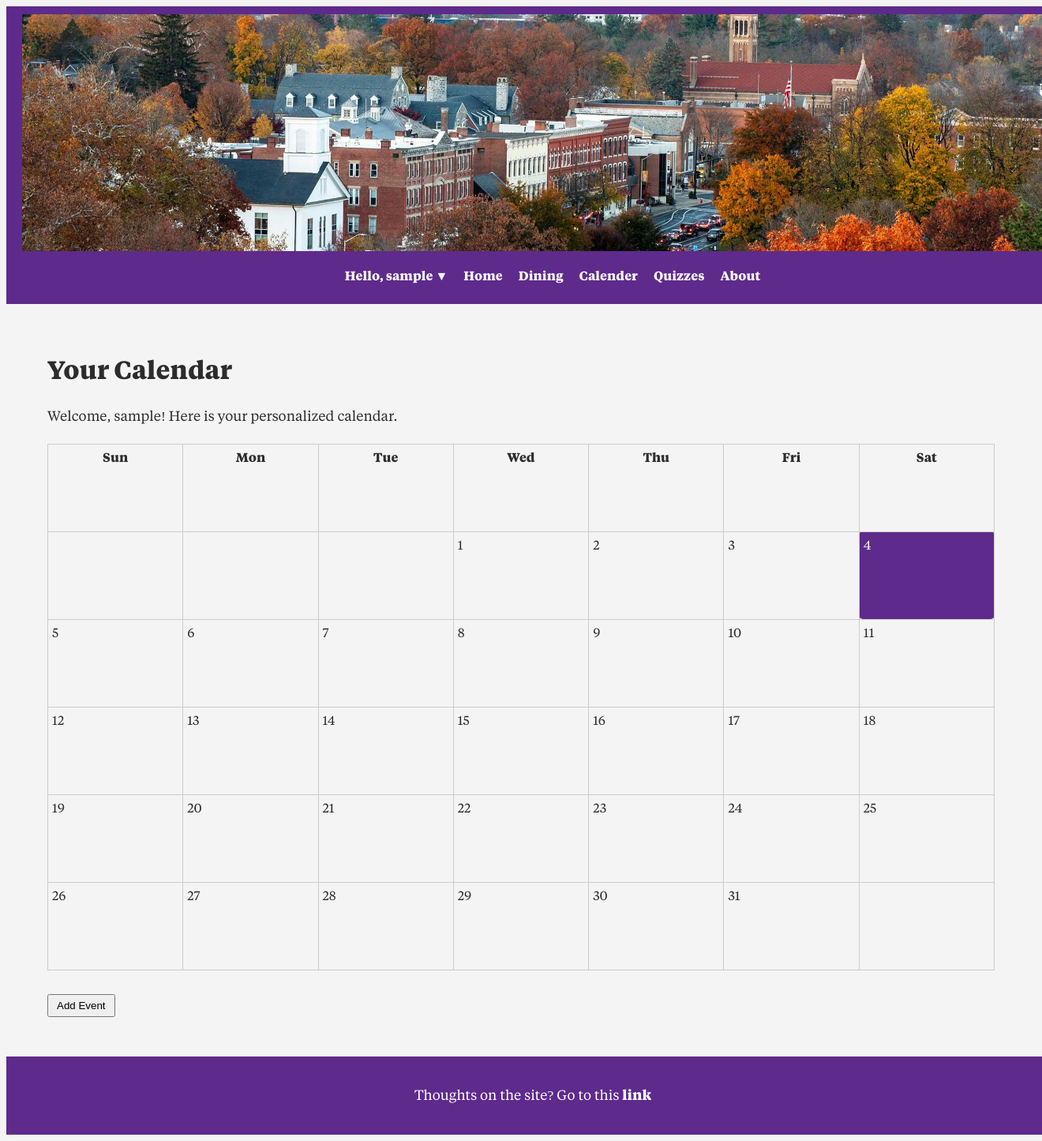
After one commit to Veemon22/hci-amherst-college-student-site, a Flask app: page /calendar in a window 1320 px wide; the page is wider, and only the part inside the window is pictured. The commit adds this page. Shown: that part at 79% size. Run offline with Flask 3, Linux system fonts and the light colour scheme; the visitor is signed in with stand-in values (Sample User, id 1); tables that the repository leaves empty hold one stand-in row (values such as "Sample post").

Commit message:
Initial calender setup with flask

```diff
--- a/main.py
+++ b/main.py
@@ -1,6 +1,8 @@
 # Imports List
 from datetime import datetime
+from datetime import date
 from flask import Flask
+from flask import jsonify
 from flask import render_template
 from flask import redirect
 from flask import url_for
@@ -11,6 +13,7 @@ from models import Event
 from models import User
 from models import QuizResult
 
+import calendar as Calendar
 import os
 import random
 
@@ -36,7 +39,7 @@ with app.app_context():
 
 # Sign Up Page
 @app.route('/')
-@app.route('/signin')
+@app.route('/signin', methods=['GET'])
 def signin():
     #Redirect to home if already signed in
     if 'user_id' in session:
@@ -79,6 +82,12 @@ def existing_user():
     else:
         return render_template('signin.html', user_not_found=True)
 
+# Signout Functionality
+@app.route('/signout')
+def signout():
+    session.pop('user_id', None)
+    return redirect(url_for('signin'))
+
 # Home Page
 @app.route('/home')
 def home():
@@ -95,17 +104,59 @@ def dining():
     user = User.query.get(session['user_id'])
     return render_template('dining.html', username=user.username)
 
-# Calender Page
-@app.route('/calender')
-def calender():
+# Calendar Page
+@app.route('/calendar', methods=['GET', 'POST'])
+def calendar():
     if 'user_id' not in session:
         return redirect(url_for('signin'))
+
     user = User.query.get(session['user_id'])
-    return render_template('calender.html', username=user.username)
 
+    # Handle form submission
+    if request.method == 'POST':
+        title = request.form.get('title')
+        description = request.form.get('description')
+        date_str = request.form.get('date')
+        hour = int(request.form.get('hour', 0))
+        minute = int(request.form.get('minute', 0))
+
+        if not title or not date_str:
+            # could pass error message back to template
+            return redirect(url_for('calendar'))
+
+        event_date = datetime.fromisoformat(date_str)
+        event_date = event_date.replace(hour=hour, minute=minute)
+
+        new_event = Event(
+            title=title,
+            description=description,
+            date=event_date,
+            user_id=user.id
+        )
+        db.session.add(new_event)
+        db.session.commit()
+        return redirect(url_for('calendar_page'))
+
+    # Build calendar for current month
+    now = datetime.now()
+    cal = Calendar.Calendar(firstweekday=6)  # Sunday start
+    month_days = cal.monthdayscalendar(now.year, now.month)  # full month
+
+    # Get user's events for current month
+    events = Event.query.filter_by(user_id=user.id).all()
+
+    return render_template(
+        'calendar.html',
+        username=user.username,
+        calendar_data=month_days,
+        current_day=now.day,
+        current_month=now.month,
+        current_year=now.year,
+        events=events
+    )
 # Quizes Page
 @app.route('/quizzes')
-def quizes():
+def quizzes():
     if 'user_id' not in session:
         return redirect(url_for('signin'))
     user = User.query.get(session['user_id'])
@@ -118,9 +169,3 @@ def about():
         return redirect(url_for('signin'))
     user = User.query.get(session['user_id'])
     return render_template('about.html', username=user.username)
-
-# Signout Functionality
-@app.route('/signout')
-def signout():
-    session.pop('user_id', None)
-    return redirect(url_for('signin'))
--- /dev/null
+++ b/static/css/calendar.css
@@ -0,0 +1,45 @@
+.calendar-table {
+    width: 100%;
+    border-collapse: collapse;
+    margin-bottom: 20px;
+}
+
+.calendar-table th, .calendar-table td {
+    border: 1px solid #ccc;
+    width: 14.28%;
+    height: 100px;
+    vertical-align: top;
+    padding: 5px;
+}
+
+.today {
+    background-color: #5e2a8c;
+    color: #fff;
+    border-radius: 5px;
+}
+
+.event {
+    background-color: #d1b3ff;
+    margin: 2px 0;
+    padding: 2px 4px;
+    border-radius: 3px;
+    font-size: 0.85rem;
+}
+
+.hidden {
+    display: none;
+}
+
+#toggle-add-event {
+    margin: 10px 0;
+    padding: 5px 10px;
+    cursor: pointer;
+}
+
+#add-event-form-container {
+    margin-top: 10px;
+    border: 1px solid #ccc;
+    padding: 10px;
+    border-radius: 5px;
+    background-color: #f4f4f4;
+}
--- /dev/null
+++ b/static/js/calendar.js
@@ -0,0 +1,8 @@
+document.addEventListener('DOMContentLoaded', function() {
+    const toggleBtn = document.getElementById('toggle-add-event');
+    const formContainer = document.getElementById('add-event-form-container');
+
+    toggleBtn.addEventListener('click', function() {
+        formContainer.classList.toggle('hidden');
+    });
+});
--- a/templates/base.html
+++ b/templates/base.html
@@ -24,8 +24,8 @@
                 </li>
                 <li><a href="{{ url_for('home') }}">Home</a></li>
                 <li><a href="{{ url_for('dining') }}">Dining</a></li>
-                <li><a href="{{ url_for('calender') }}">Calender</a></li>
-                <li><a href="{{ url_for('quizes') }}">Quizes</a></li>
+                <li><a href="{{ url_for('calendar') }}">Calender</a></li>
+                <li><a href="{{ url_for('quizzes') }}">Quizzes</a></li>
                 <li><a href="{{ url_for('about') }}">About</a></li>
             </ul>
         </nav>
@@ -40,5 +40,6 @@
         <p>Thoughts on the site? Go to this <a href="">link</a></p>
     </footer>
     <script src="{{ url_for('static', filename='js/base.js') }}"></script>
+    {% block extra_js %}{% endblock %}
 </body>
 </html>
--- /dev/null
+++ b/templates/calendar.html
@@ -0,0 +1,65 @@
+{% extends "base.html" %}
+
+{% block title %}Calendar - Amherst College Student{% endblock %}
+
+{% block extra_css %}
+<link rel="stylesheet" href="{{ url_for('static', filename='css/calendar.css') }}">
+{% endblock %}
+
+{% block content %}
+<h1>Your Calendar</h1>
+<p>Welcome, {{ username }}! Here is your personalized calendar.</p>
+
+<div id="calendar-container">
+    <table class="calendar-table">
+        <thead>
+            <tr>
+                <th>Sun</th><th>Mon</th><th>Tue</th><th>Wed</th>
+                <th>Thu</th><th>Fri</th><th>Sat</th>
+            </tr>
+        </thead>
+        <tbody>
+            {% for week in calendar_data %}
+            <tr>
+                {% for day in week %}
+                {% if day == 0 %}
+                    <td></td>
+                {% else %}
+                    {% set today_class = 'today' if day == current_day else '' %}
+                    <td class="{{ today_class }}">
+                        <div class="day-number">{{ day }}</div>
+                        {% for event in events %}
+                            {% if event.date.day == day and event.date.month == current_month %}
+                                <div class="event">{{ event.title }}</div>
+                            {% endif %}
+                        {% endfor %}
+                    </td>
+                {% endif %}
+                {% endfor %}
+            </tr>
+            {% endfor %}
+        </tbody>
+    </table>
+
+    <button id="toggle-add-event">Add Event</button>
+    <div id="add-event-form-container" class="hidden">
+        <form action="{{ url_for('calendar') }}" method="post">
+            <label>Title:</label>
+            <input type="text" name="title" required>
+            <label>Description:</label>
+            <input type="text" name="description">
+            <label>Date:</label>
+            <input type="date" name="date" required>
+            <label>Hour:</label>
+            <input type="number" name="hour" min="0" max="23" required>
+            <label>Minute:</label>
+            <input type="number" name="minute" min="0" max="59" required>
+            <button type="submit">Add Event</button>
+        </form>
+    </div>
+</div>
+{% endblock %}
+
+{% block extra_js %}
+<script src="{{ url_for('static', filename='js/calendar.js') }}"></script>
+{% endblock %}
--- a/templates/calender.html
+++ /dev/null
@@ -1,3 +0,0 @@
-{% extends "base.html" %}
-
-{% block title %}Calender - Amherst College Student{% endblock %}
```
